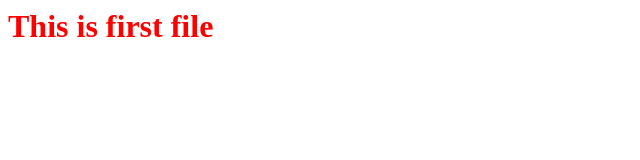
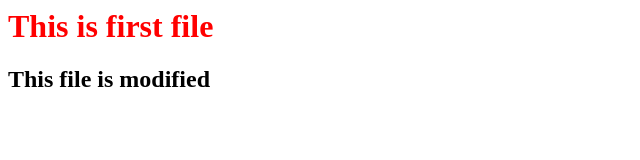
Before and after one commit to sumitmishra01/learninggit, a plain HTML site: page index.html in a window 1280 px wide. Shown: the whole page, without its empty margins (0-640 px from the left). Drawn offline with Linux system fonts and the light colour scheme.

Commit message:
added one h2 tag

```diff
--- a/index.html
+++ b/index.html
@@ -4,5 +4,6 @@
 </head>
     <body>
         <h1>This is first file </h1>
+        <h2>This file is modified</h2>
     </body>
 </html>
```
